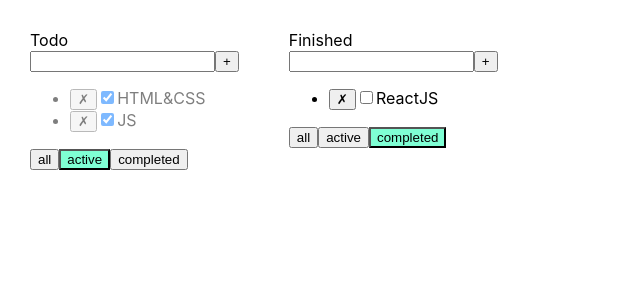
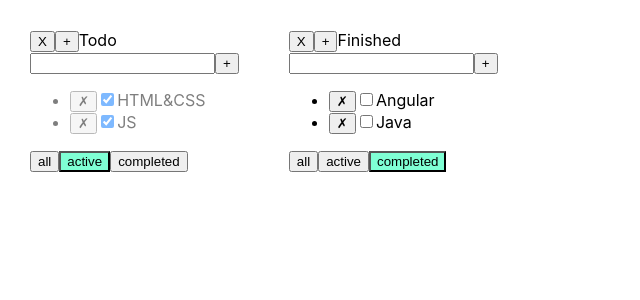
Before and after one commit to beamle/1-todolist, a React (Create React App) app: page / in a window 1280 px wide. Shown: the top 300 px of the page, without its empty margins (0-640 px from the left). Built offline with nearby package versions, Linux system fonts and the light colour scheme.

Commit message:
5th lesson

```diff
--- a/src/App.tsx
+++ b/src/App.tsx
@@ -11,28 +11,56 @@
 }
 
 function App() {
+    let todoListId1 = v1();
+    let todoListId2 = v1();
+    let todoListId3 = v1();
 
     let [todoLists, setTodoLists] = useState<TodoListType[]>([
-        {id: v1(), title: "Todo", filter: "active"},
-        {id: v1(), title: "Finished", filter: "completed"}
+        {id: todoListId1, title: "Todo", filter: "active"},
+        {id: todoListId2, title: "Finished", filter: "completed"}
     ])
 
-    let [tasks, setTasks] = useState<TaskType[]>([
-        {id: v1(), title: "HTML&CSS", isDone: true},
-        {id: v1(), title: "JS", isDone: true},
-        {id: v1(), title: "ReactJS", isDone: false}
-    ]);
+    let [tasks, setTasks] = useState({
+        [todoListId1]: [
+            {id: v1(), title: "HTML&CSS", isDone: true},
+            {id: v1(), title: "JS", isDone: true},
+            {id: v1(), title: "ReactJS", isDone: false}],
+        [todoListId2]: [
+            {id: v1(), title: "Angular", isDone: false},
+            {id: v1(), title: "Java", isDone: false}
+        ]
 
-    function changeIsDone(id: string, newIsDone: boolean) {
-        setTasks(tasks.map(task => task.id === id ? {...task, isDone: newIsDone} : task)) // map tut sozdaet novyj massiv. po4emu tipizacija ne srabatyvaet?
+    });
+
+    function changeIsDone(id: string, newIsDone: boolean, todoListId: string) {
+        let tasksArr = tasks[todoListId]
+        debugger
+        tasks[todoListId] = tasksArr.map(task => task.id === id ? {...task, isDone: newIsDone} : task)
+        console.log(tasks)
+        setTasks({...tasks})
+
+        //     let task = tasksArr.find(t => t.id === id)
+        //     if (task) {
+        //         task.isDone = newIsDone;
+        //         setTasks({...tasks})
+        //     }
+        // }
     }
 
-    function deleteTask(id: string) {
-        setTasks(tasks.filter(task => task.id !== id))
+
+    function deleteTask(id: string, todoListId: string) {
+        let tasksArr = tasks[todoListId]
+        let filteredTasks = tasksArr.filter(task => task.id !== id)
+        tasks[todoListId] = filteredTasks
+        setTasks({...tasks})
     }
 
-    function addTask(title: string) {
-        setTasks([{id: v1(), title: title, isDone: false}, ...tasks])
+    function addTask(title: string, todoListId: string) {
+        let newTask = {id: v1(), title: title, isDone: false};
+        let tasksArr = tasks[todoListId];
+        let newTasks = [...tasksArr, newTask]
+        tasks[todoListId] = newTasks
+        setTasks({...tasks})
     }
 
     const allFiltersHandler = (filter: FilterValuesType, todoListId: string) => {
@@ -40,16 +68,29 @@
         if (todoListToChange) todoListToChange.filter = filter
         setTodoLists([...todoLists])
     }
+
+    const deleteTodoList = (id: string) => {
+        setTodoLists(todoLists.filter(tl => tl.id !== id))
+        delete tasks[id]
+        setTasks(tasks)
+    }
+    console.log(tasks)
+
     return (
         <div className="App">
             {todoLists.map(tl => {
-                let tasksForTodolist = tasks
+                let tasksForTodolist = tasks[tl.id]
 
                 if (tl.filter === 'active') {
-                    tasksForTodolist = tasks.filter(task => task.isDone)
+                    tasksForTodolist = tasksForTodolist.filter(task => task.isDone)
                 }
                 if (tl.filter === 'completed') {
-                    tasksForTodolist = tasks.filter(task => !task.isDone)
+                    tasksForTodolist = tasksForTodolist.filter(task => !task.isDone)
+                }
+
+                const addTodoList = () => {
+                    let newTodoList: TodoListType = {id: todoListId3, title: "All", filter: "all"}
+                    setTodoLists([...todoLists, newTodoList])
                 }
 
                 return <Todolist key={tl.id}
@@ -61,6 +102,8 @@
                                  changeIsDone={changeIsDone}
                                  allFiltersHandler={allFiltersHandler}
                                  filter={tl.filter}
+                                 deleteTodoList={deleteTodoList}
+                                 addTodoList={addTodoList}
                 />
             })}
         </div>
--- a/src/components/Todolist/Todolist.tsx
+++ b/src/components/Todolist/Todolist.tsx
@@ -8,11 +8,13 @@
     id: string
     tasks: TaskType[]
     title: string
-    deleteTask: (id: string) => void
-    addTask: (title: string) => void
-    changeIsDone: (id: string, isDone: boolean) => void
+    deleteTask: (id: string, todoListId: string) => void
+    addTask: (title: string, todoListId: string) => void
+    changeIsDone: (id: string, isDone: boolean, todoListId: string) => void
     allFiltersHandler: (filter: FilterValuesType, todoListId: string) => void
     filter: FilterValuesType
+    deleteTodoList: (id: string) => void
+    addTodoList: () => void
 }
 
 export type TaskType = {
@@ -22,29 +24,30 @@
 }
 
 const Todolist = (props: PropsType) => {
-    const {tasks, addTask, title, allFiltersHandler, filter, id} = props
+    const {tasks, addTask, title, allFiltersHandler, filter, id, deleteTodoList} = props
     const [error, setError] = useState<string | null>('');
     const [inputText, setInputText] = useState('');
 
     function addTaskBtnHandle() {
         if (inputText.trim()) {
-            addTask(inputText.trim())
+            addTask(inputText.trim(), id)
             setInputText('')
         } else {
             setError('Title is required')
         }
     }
+
     function inputOnChangeHandle(e: ChangeEvent<HTMLInputElement>) {
         setInputText(e.target.value)
         setError("")
     }
 
-    const changeIsDoneHandler = (id: string, isDone: boolean) => props.changeIsDone(id, isDone)
+    const changeIsDoneHandler = (taskId: string, isDone: boolean) => props.changeIsDone(taskId, isDone, id) // second id is todolists id (props)
 
     function showTasks() {
         return tasks.map(task => {
 
-            const deleteTaskHandler = (taskId: string) => props.deleteTask(taskId) // just for training
+                const deleteTaskHandler = (taskId: string) => props.deleteTask(taskId, id) // just for training
 
                 return (
                     <li key={task.id} className={task.isDone ? s.isDone : ''}>
@@ -60,20 +63,27 @@
 
     return (
         <div>
-            <div>{title}</div>
             <div>
-                <input className={error ? s.error : ''} value={inputText} onChange={inputOnChangeHandle} onKeyDown={e => e.key === 'Enter' && addTaskBtnHandle()}/>
+                <button onClick={() => deleteTodoList(id)}>X</button>
+                <button onClick={props.addTodoList}>+</button>
+                {title}</div>
+            <div>
+                <input className={error ? s.error : ''} value={inputText} onChange={inputOnChangeHandle}
+                       onKeyDown={e => e.key === 'Enter' && addTaskBtnHandle()}/>
                 <button onClick={addTaskBtnHandle}>+</button>
-                {error &&  <div className={s.errorMessage}>{error}</div>}
+                {error && <div className={s.errorMessage}>{error}</div>}
             </div>
             <ul>{showTasks()}</ul>
             <div>
                 {/*<button className={filter === 'all' ? s.activeFilter : ''} name={'all'} onClick={() => allFiltersHandler('all')}>All</button>*/}
                 {/*<button className={filter === 'active' ? s.activeFilter : ''} name={'active'} onClick={() => allFiltersHandler('active')}>Active</button>*/}
                 {/*<button className={filter === 'completed' ? s.activeFilter : ''} name={'completed'} onClick={() => allFiltersHandler('completed')}>Completed</button>*/}
-                <Button className={filter === 'all' ? s.activeFilter : ''} name={'all'} callBack={() => allFiltersHandler('all', id)}/>
-                <Button className={filter === 'active' ? s.activeFilter : ''} name={'active'} callBack={() => allFiltersHandler('active', id)}/>
-                <Button className={filter === 'completed' ? s.activeFilter : ''} name={'completed'} callBack={() => allFiltersHandler('completed', id)}/>
+                <Button className={filter === 'all' ? s.activeFilter : ''} name={'all'}
+                        callBack={() => allFiltersHandler('all', id)}/>
+                <Button className={filter === 'active' ? s.activeFilter : ''} name={'active'}
+                        callBack={() => allFiltersHandler('active', id)}/>
+                <Button className={filter === 'completed' ? s.activeFilter : ''} name={'completed'}
+                        callBack={() => allFiltersHandler('completed', id)}/>
             </div>
         </div>
     );
```
Lines whose indentation alone changed are shown as unchanged.
